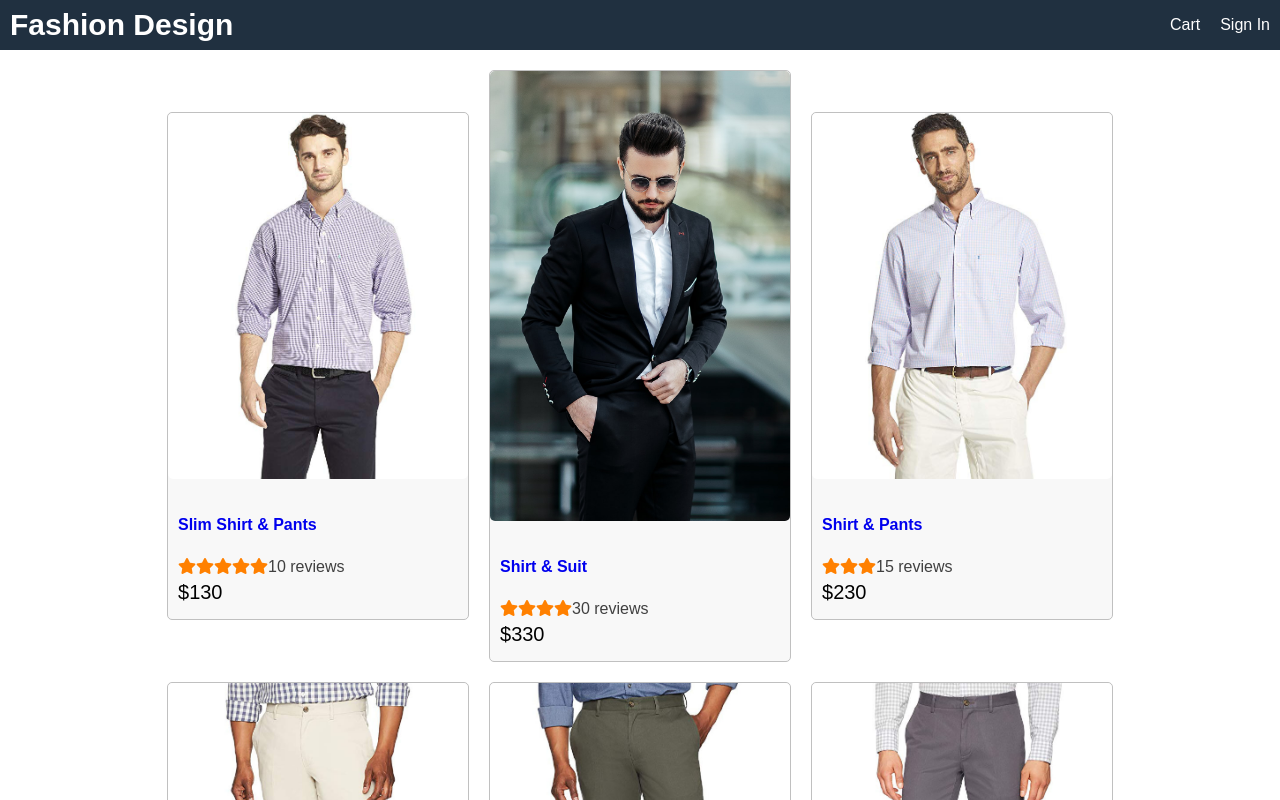
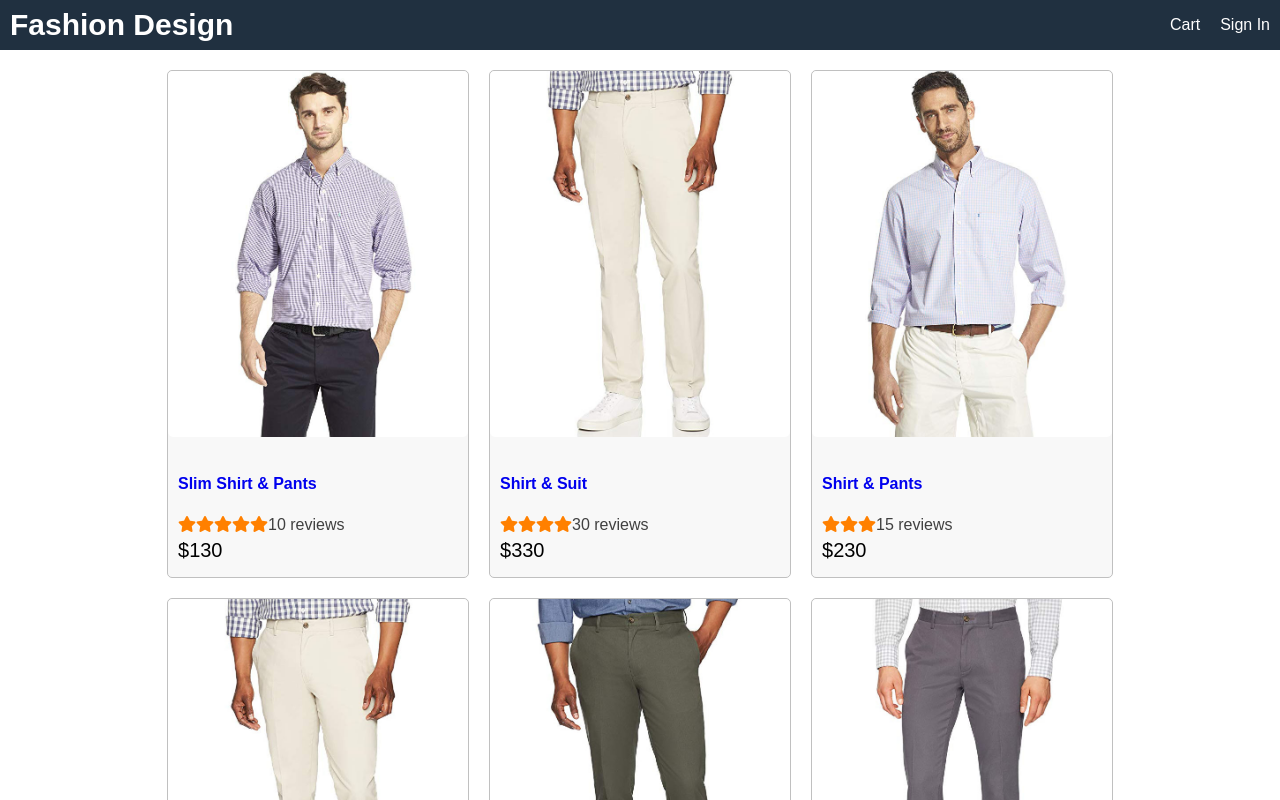
Before and after one commit to MinhajSadik/Fashion-Design, a React (Create React App) app in the folder frontend/: page / in a window 1280 px wide. Shown: the top 800 px of the page. Built offline with nearby package versions, Linux system fonts and the light colour scheme; some icons are missing.

Commit message:
[start] working and push breaking chnages

```diff
--- a/frontend/src/data.js
+++ b/frontend/src/data.js
@@ -15,7 +15,7 @@
             _id:'2',
             name: 'Shirt & Suit',
             category: 'Suit',
-            image: './images/p8.jpg',
+            image: './images/p4.jpg',
             pirce: '330',
             brand: 'Nike',
             rating: 4.50,
```
